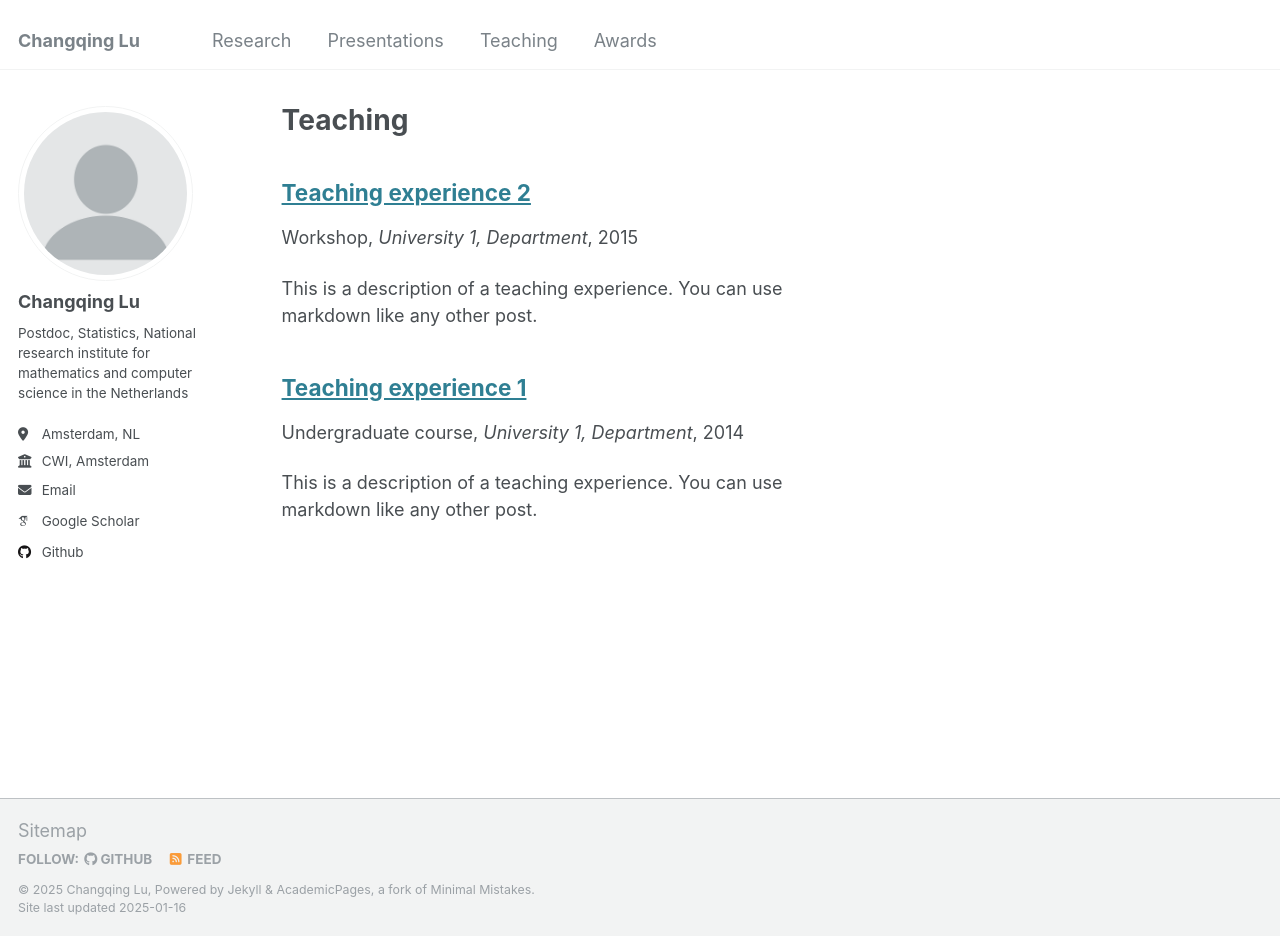
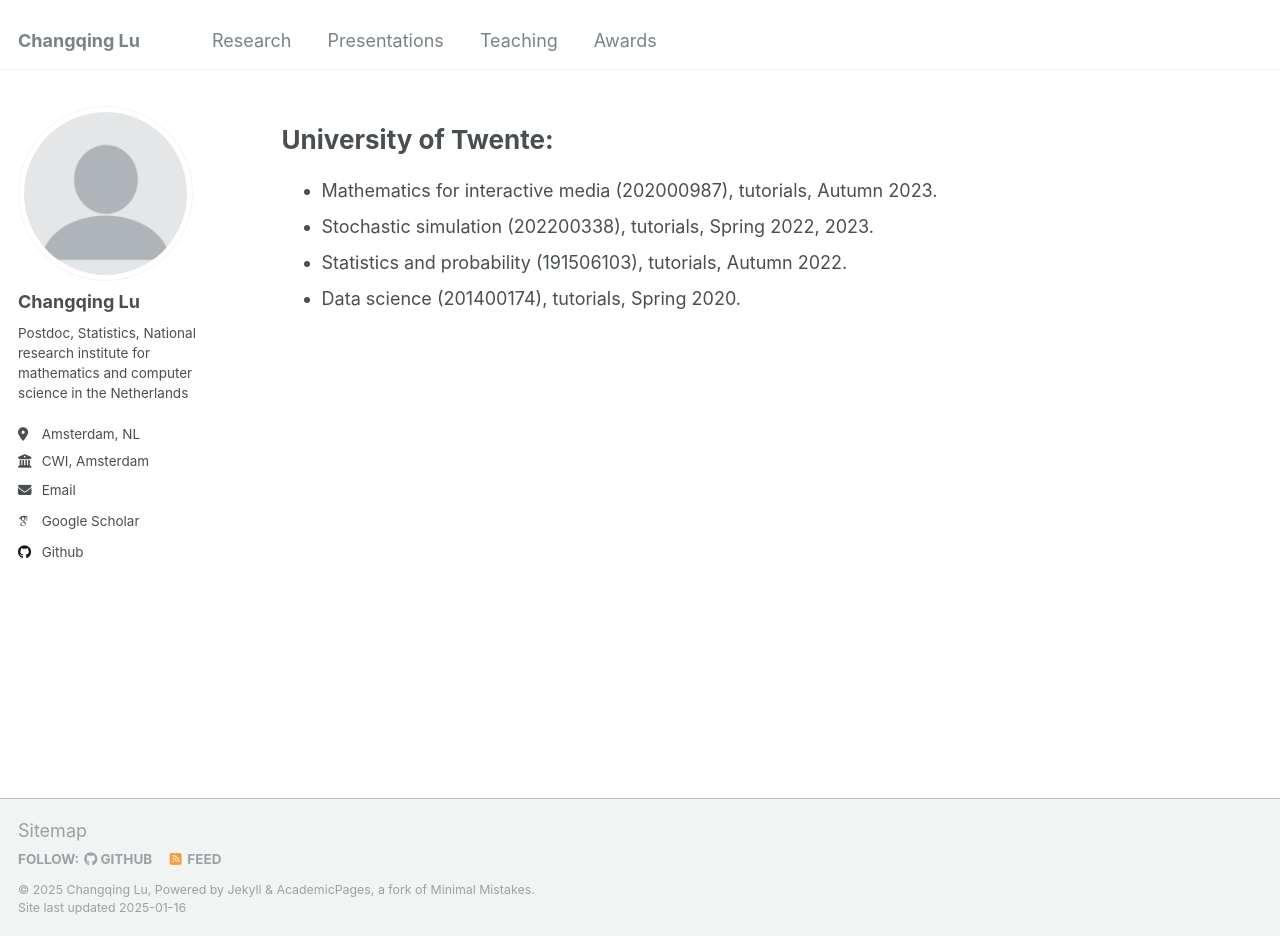
Before and after one commit to Bobby-Lu/Bobby-Lu.github.io, a Jekyll site: the page built from _pages/teaching.html, in a window 1280 px wide and 936 px high. Built offline with Jekyll 4.4.1, drawn with Linux system fonts in a browser that asks for light colours; some web fonts are replaced.

Commit message:
Update teaching.html

```diff
--- a/_pages/teaching.html
+++ b/_pages/teaching.html
@@ -1,12 +1,30 @@
 ---
 layout: archive
-title: "Teaching"
+title: ""
 permalink: /teaching/
 author_profile: true
 ---
 
-{% include base_path %}
+<div>
+  <strong style="font-size: 26px; font-weight: bold;">University of Twente:</strong>
+</div>
 
-{% for post in site.teaching reversed %}
-  {% include archive-single.html %}
-{% endfor %}
+<div class="publication">
+  <ul>
+    <li>
+      Mathematics for interactive media (202000987), tutorials, Autumn 2023.
+    </li>
+
+    <li>
+      Stochastic simulation (202200338), tutorials, Spring 2022, 2023.
+    </li>
+
+    <li>
+      Statistics and probability (191506103), tutorials, Autumn 2022.
+    </li>
+
+    <li>
+      Data science (201400174), tutorials, Spring 2020.
+    </li>
+  </ul>
+</div>
```
